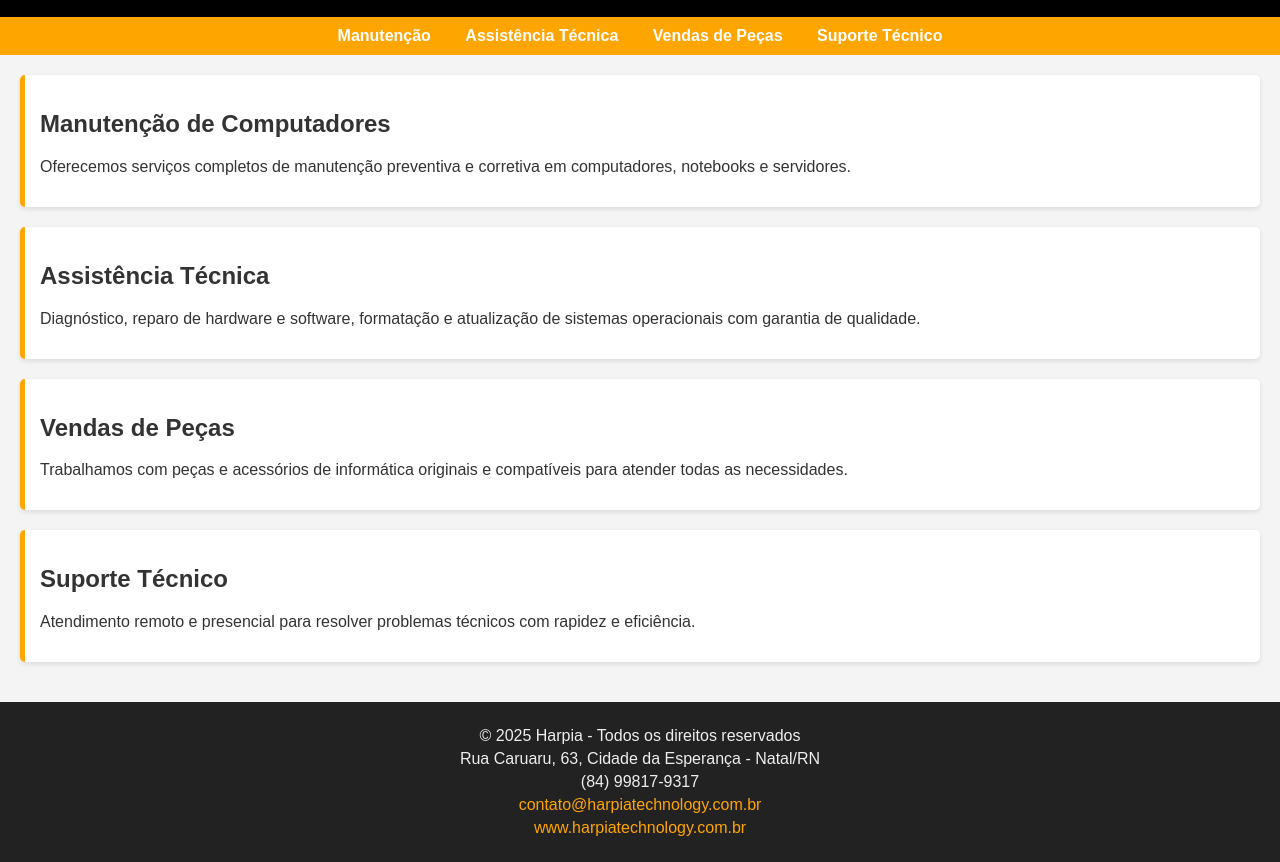
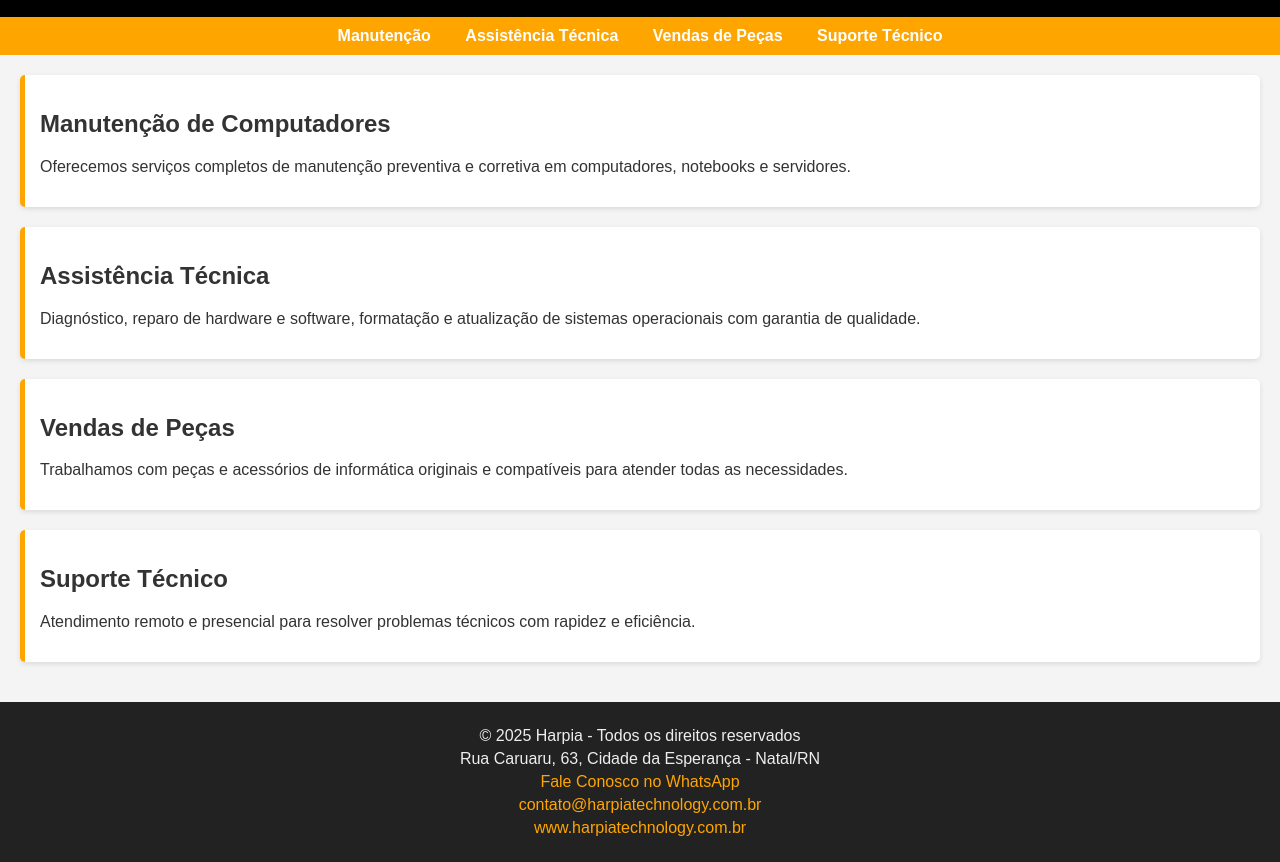
Before and after one commit to PedroCiprianoNatal/harpia, a plain HTML site: page index.html in a window 1280 px wide. Shown: the part 83-945 px from the top of the page. Drawn offline with Linux system fonts and the light colour scheme.

Commit message:
Update index.html

```diff
--- a/index.html
+++ b/index.html
@@ -161,7 +161,7 @@
   <footer>
     <p>&copy; 2025 Harpia - Todos os direitos reservados</p>
     <p>Rua Caruaru, 63, Cidade da Esperança - Natal/RN</p>
-    <p>(84) 99817-9317</p>
+    <p><a href="https://wa.me/5584998179317" target="_blank">Fale Conosco no WhatsApp</a></p>
     <p><a href="mailto:contato@harpiatechnology.com.br">contato@harpiatechnology.com.br</a></p>
     <p><a href="https://www.harpiatechnology.com.br" target="_blank">www.harpiatechnology.com.br</a></p>
   </footer>
```
